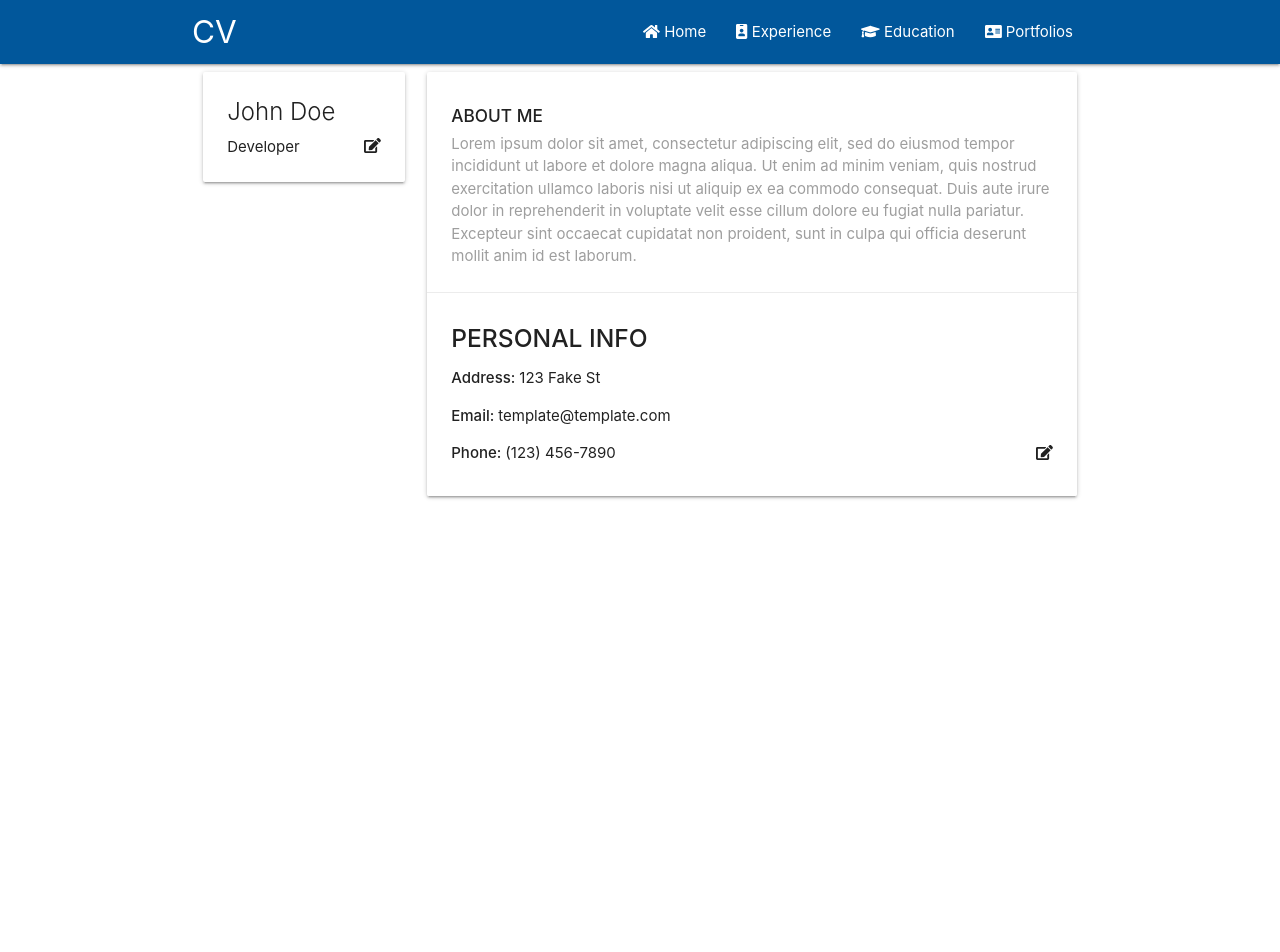
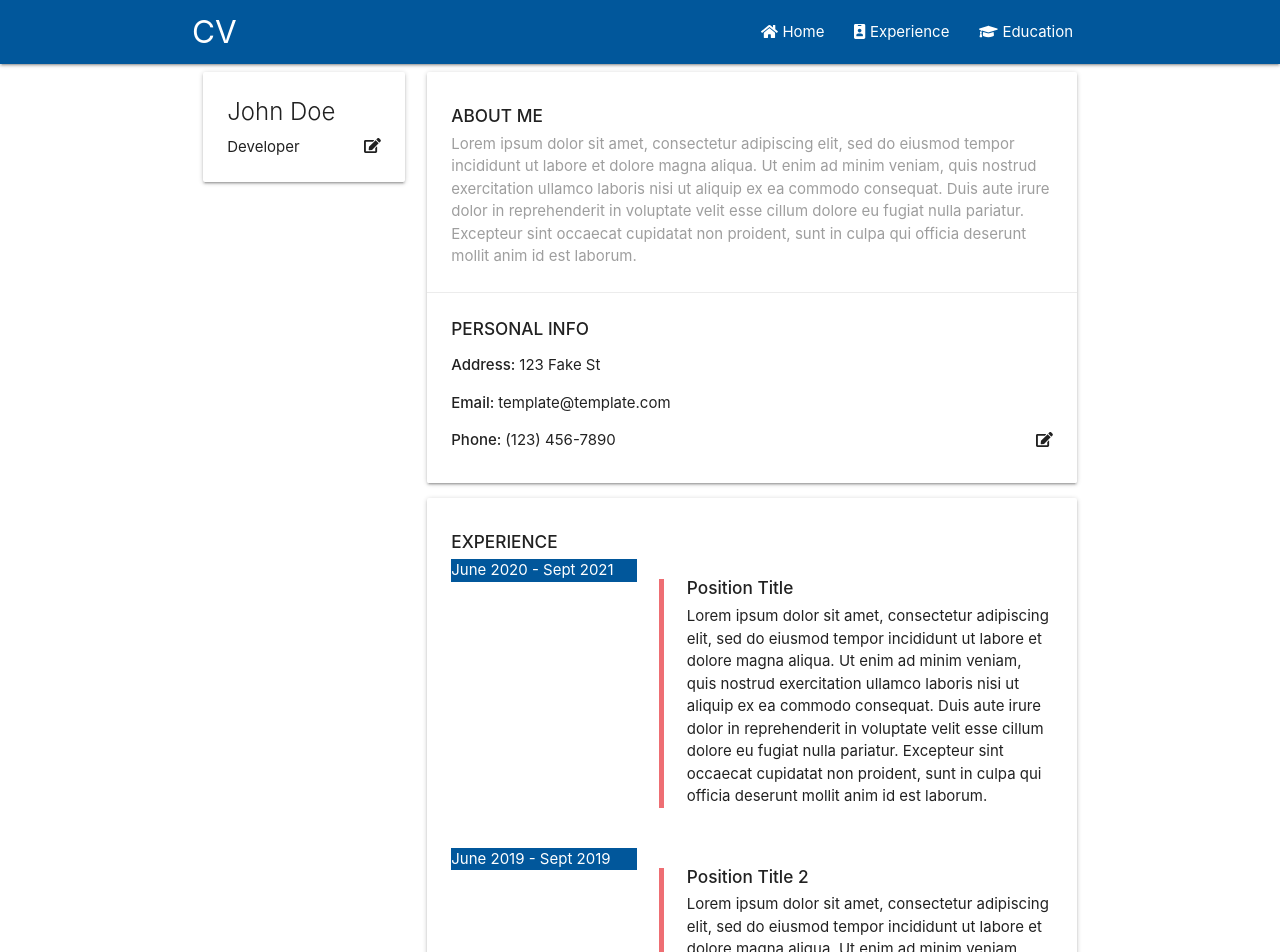
Before and after one commit to jincrypt/TOP-cv-project, a React (Create React App) app: page / in a window 1280 px wide. Shown: the top 952 px of the page. Before the commit the page ends 800 px from the top, so only its background shows below. Built offline with nearby package versions, Linux system fonts and the light colour scheme.

Commit message:
Experience Page WIP. Current cannot save changes.

```diff
--- a/public/index.html
+++ b/public/index.html
@@ -17,7 +17,7 @@
     <link rel="manifest" href="%PUBLIC_URL%/manifest.json" />
     <script
       defer
-      src="https://use.fontawesome.com/releases/v5.0.6/js/all.js"
+      src="https://use.fontawesome.com/releases/v5.15.4/js/all.js"
     ></script>
     <link
       href="https://fonts.googleapis.com/icon?family=Material+Icons"
--- a/src/App.js
+++ b/src/App.js
@@ -3,6 +3,7 @@ import 'materialize-css/dist/css/materialize.min.css';
 import 'materialize-css/dist/js/materialize.min.js';
 import { BrowserRouter as Router, Route, Routes } from 'react-router-dom';
 import Home from './components/Home';
+import Experience from './components/Experience';
 
 function App() {
   return (
@@ -11,10 +12,9 @@ function App() {
       <Routes>
         <Route exact path="/" component={Home} />
         <Route path='/about' component={Home} />
-            {/* <Route path='/skills' component={Skills} />
-            <Route path='/education' component={Education} />
-            <Route path='/experience' component={Experience} />
-            <Route path='/portfolio' component={Porfolio} /> */}
+
+            {/* <Route path='/education' component={Education} /> */}
+        <Route path='/experience' component={Experience} />
         </Routes>
     </Router>
   );
--- a/src/components/About.js
+++ b/src/components/About.js
@@ -28,9 +28,9 @@ export default class About extends Component {
 
                     <div className="card-action">
 
-                        <h5>
+                        <h6>
                             <strong>PERSONAL INFO</strong>
-                        </h5>
+                        </h6>
                                 <p>
                                     <strong>Address: </strong>
                                     {this.state.address}
--- a/src/components/AboutInput.js
+++ b/src/components/AboutInput.js
@@ -54,11 +54,10 @@ export default class AboutInput extends Component {
                         </span>
                     </div>
 
-
                     <div className="card-action">
-                        <h5>
+                        <h6>
                             <strong>PERSONAL INFO</strong>
-                        </h5>
+                        </h6>
                         <div >
                             <div>
                                 <strong>Address:</strong>
--- a/src/components/Experience.js
+++ b/src/components/Experience.js
@@ -1,7 +1,54 @@
 import React, { Component } from 'react';
+import data from './data';
+
+class WorkExperienceCard extends Component {
+    render() {
+        return (
+            <div className="row mt-top">
+                <div className="col xl4 l4 m6 s12">
+                    <p className="light-blue darken-4 year_exp white-text">
+                        {this.props.career.date}
+                    </p>
+                </div>
+                <div className="col xl8 l8 m6 s12">
+                    <blockquote className="no-pad">
+                        <h6 className="no-pad mt-bottom">
+                            <strong>{this.props.career.title}</strong>
+                        </h6>
+                        <p>
+                            {this.props.career.description}
+                        </p>
+                    </blockquote>
+                </div>
+            </div>
+        )
+    }
+}
 
 export default class Experience extends Component {
+    constructor(props) {
+        super(props);
+        this.state = {
+            career: data.career,
+        }
+    }
     render() {
-        return
+        return (
+            <div className="card">
+                <div className="card-content">
+                    <h6>
+                        <strong>EXPERIENCE</strong>
+                    </h6>
+                    {this.state.career.map((item) => {
+                        return (<WorkExperienceCard career={(item)} key={item.id} />)
+                    })}
+                    <p style={{height: "22px"}}>
+                        <span className="right" style={{cursor:"pointer"}} onClick={this.props.toggle}>
+                            <i className="fas fa-pen-to-square">edit</i>
+                        </span>
+                    </p>
+                </div>
+            </div>
+        )
     }
 }
--- /dev/null
+++ b/src/components/ExperienceInput.js
@@ -0,0 +1,121 @@
+import React, { Component } from 'react';
+import data from './data';
+import Button from './FormComponents/FormButtons';
+
+
+/// TO DO: EXPERIENCE FIELDS ARE NOT EDITABLE AT THE MOMENT.
+// Maybe we can ignore data, just check current status. Resave everything..?
+// Saving should take place in outer component (so ExperienceInput)
+
+
+class WorkExperienceCardInput extends Component {
+    constructor(props) {
+        super(props);
+        this.state = {
+            career : data.career[this.props.career.id],
+        }
+        // this.state = {
+        //     description: this.props.career.description,
+        // }
+        this.descriptionFieldRef = React.createRef();
+    }
+
+    componentDidMount() {
+        this.props.onLoad(this.descriptionFieldRef.current);
+    }
+
+    render() {
+        return (
+            <div className="row mt-top">
+                <div className="col xl4 l4 m6 s12">
+                    <form>
+                        <span className="input-field">
+                            <input
+                                placeholder="Employment Dates"
+                                id="date"
+                                type="text"
+                                value={this.props.career.date}
+                                onChange={this.handleChange}
+                            />
+                        </span>
+                    </form>
+                </div>
+                <div className="col xl8 l8 m6 s12">
+                    <blockquote className="no-pad">
+                        <h6 className="no-pad mt-bottom">
+                            <form>
+                                <span className="input-field">
+                                    <input
+                                        placeholder="Position Title"
+                                        id="title"
+                                        type="text"
+                                        value={this.props.career.title}
+                                        onChange={this.handleChange}
+                                    />
+                                </span>
+                            </form>
+                        </h6>
+                        <form>
+                            <span className="input-field">
+                                <textarea
+                                    ref={this.descriptionFieldRef}
+                                    placeholder="Job Description"
+                                    id="description"
+                                    type="text"
+                                    className="materialize-textarea"
+                                    value={this.props.career.description}
+                                    onChange={this.props.handleChange}
+                                />
+                            </span>
+                        </form>
+                    </blockquote>
+                    <span className="right material-icons" style={{cursor:"pointer"}} onClick={this.props.deleteCareer}>
+                        delete
+                    </span>
+                </div>
+            </div>
+        )
+    }
+}
+
+export default class ExperienceInput extends Component {
+    constructor(props) {
+        super(props);
+        this.state = {
+            career: data.career,
+        }
+        this.deleteCareer = this.deleteCareer.bind(this);
+    }
+
+    deleteCareer(e) {
+        data.career.splice(e.target, 1);
+        this.setState({career : data.career});
+    }
+
+    handleChange(e) {
+        console.log(e)
+    }
+
+    confirmChange(e) {
+
+    }
+
+    render() {
+        return (
+            <div className="card">
+                <div className="card-content">
+                    <h6>
+                        <strong>EXPERIENCE</strong>
+                    </h6>
+                    {this.state.career.map((item) => {
+                        return (<WorkExperienceCardInput career={item} key={(item.id)} deleteCareer={this.deleteCareer} handleChange={this.handleChange} onLoad={this.props.onLoad} />)
+                    })}
+                    <span>
+                        <Button buttonName="Submit" buttonEvent={this.confirmChange} />
+                        <Button buttonName="Cancel" buttonEvent={this.props.toggle} classAppend="red" />
+                    </span>
+                </div>
+            </div>
+        )
+    }
+}
--- a/src/components/Home.js
+++ b/src/components/Home.js
@@ -4,6 +4,8 @@ import Profile from './Profile';
 import ProfileInput from './ProfileInput';
 import About from './About';
 import AboutInput from './AboutInput';
+import Experience from './Experience';
+import ExperienceInput from './ExperienceInput';
 import M from 'materialize-css';
 
 export default class Home extends Component {
@@ -12,19 +14,24 @@ export default class Home extends Component {
         this.state = {
             profileInput: false,
             aboutInput: false,
+            experienceInput: false,
         }
         this.profileEdit = this.profileEdit.bind(this);
         this.aboutEdit = this.aboutEdit.bind(this);
+        this.experienceEdit = this.experienceEdit.bind(this);
     }
 
     profileEdit() {
-        this.setState({ profileInput: !this.state.profileInput})
+        this.setState({ profileInput: !this.state.profileInput })
     }
     aboutEdit() {
         this.setState({ aboutInput: !this.state.aboutInput })
     }
+    experienceEdit() {
+        this.setState({ experienceInput: !this.state.experienceInput })
+    }
 
-    aboutFieldAutoResize(textarea) {
+    textareaAutoResize(textarea) {
         M.textareaAutoResize(textarea);
     }
 
@@ -37,19 +44,22 @@ export default class Home extends Component {
                         <div className="col s12 m4 l3">
                             {this.state.profileInput ?
                                 <ProfileInput toggle={this.profileEdit} />
-                                :
+                                    :
                                 <Profile toggle={this.profileEdit} />
                             }
                         </div>
                         <div className="col s12 m8 l9">
                             {this.state.aboutInput ?
-                                <AboutInput toggle={this.aboutEdit} onLoad={this.aboutFieldAutoResize}/>
-                                :
+                                <AboutInput toggle={this.aboutEdit} onLoad={this.textareaAutoResize}/>
+                                    :
                                 <About toggle={this.aboutEdit}/>
                             }
-                            {/*<Experience />
-                            <Education />
-                            <Portfolios /> */}
+                            {this.state.experienceInput ?
+                                <ExperienceInput toggle={this.experienceEdit} onLoad={this.textareaAutoResize} />
+                                    :
+                                <Experience toggle={this.experienceEdit} />
+                            }
+                            {/* <Education /> */}
                         </div>
                     </div>
                 </div>
--- a/src/components/Navbar.js
+++ b/src/components/Navbar.js
@@ -30,11 +30,6 @@ class Navbar extends Component {
                                         <i className="fas fa-graduation-cap"></i> Education
                                     </Link>
                                 </li>
-                                <li>
-                                    <Link to="/portfolio">
-                                        <i className="fas fa-address-card"></i> Portfolios
-                                    </Link>
-                                </li>
                             </ul>
                         </div>
                     </div>
@@ -55,11 +50,6 @@ class Navbar extends Component {
                             <i className="fas fa-graduation-cap"></i> Education
                         </Link>
                     </li>
-                    <li>
-                        <Link to="/portfolio">
-                            <i className="fas fa-address-card"></i> Portfolios
-                        </Link>
-                    </li>
                 </ul>
             </>
         )
--- a/src/components/data.js
+++ b/src/components/data.js
@@ -5,6 +5,22 @@ let data = {
     address: "123 Fake St",
     email: "template@template.com",
     phone: "(123) 456-7890",
+    career: [
+        {
+            id: 0,
+            date: "June 2020 - Sept 2021",
+            company: "Company ABZ",
+            title: "Position Title",
+            description: "Lorem ipsum dolor sit amet, consectetur adipiscing elit, sed do eiusmod tempor incididunt ut labore et dolore magna aliqua. Ut enim ad minim veniam, quis nostrud exercitation ullamco laboris nisi ut aliquip ex ea commodo consequat. Duis aute irure dolor in reprehenderit in voluptate velit esse cillum dolore eu fugiat nulla pariatur. Excepteur sint occaecat cupidatat non proident, sunt in culpa qui officia deserunt mollit anim id est laborum.",
+        },
+        {
+            id: 1,
+            date: "June 2019 - Sept 2019",
+            company: "Company 123",
+            title: "Position Title 2",
+            description: "Lorem ipsum dolor sit amet, consectetur adipiscing elit, sed do eiusmod tempor incididunt ut labore et dolore magna aliqua. Ut enim ad minim veniam, quis nostrud exercitation ullamco laboris nisi ut aliquip ex ea commodo consequat. Duis aute irure dolor in reprehenderit in voluptate velit esse cillum dolore eu fugiat nulla pariatur. Excepteur sint occaecat cupidatat non proident, sunt in culpa qui officia deserunt mollit anim id est laborum.",
+        },
+    ],
 }
 
 export default data;
```
Also changed, not shown: src/components/Portfolio.js (deleted, +0 -7 lines).
